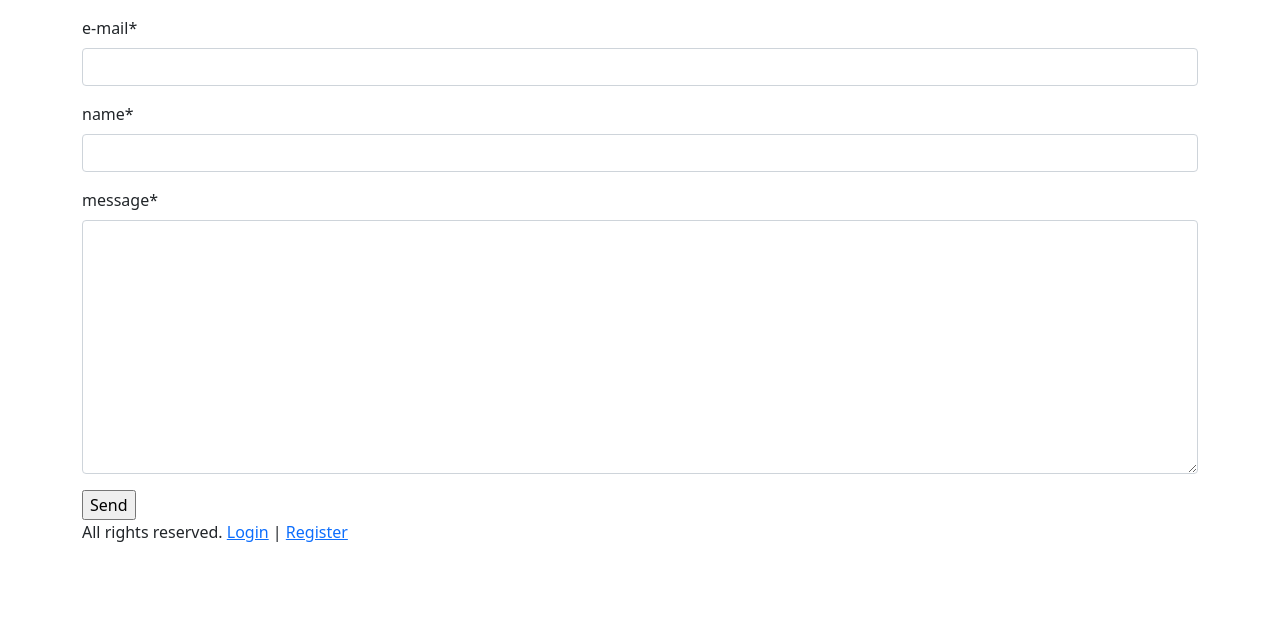
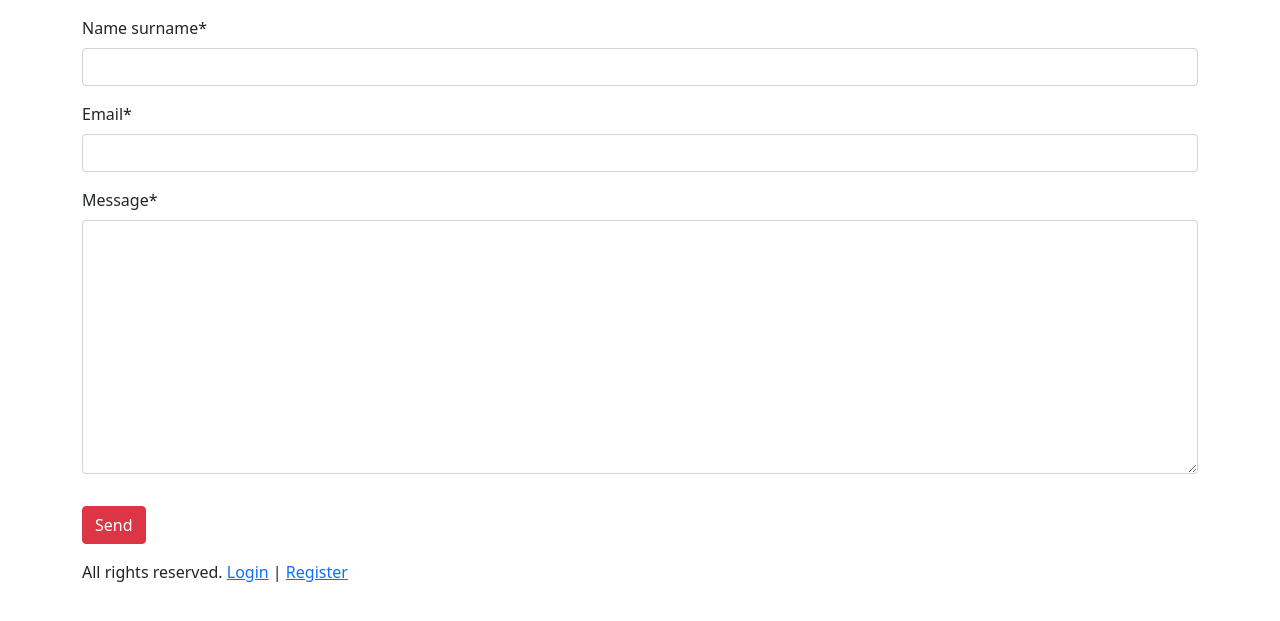
Before and after one commit to mirayiyidogan/swe_573, a Django app: page /communication in a window 1280 px wide. Shown: the part 56-677 px from the top of the page. Run offline with Django 4.2, Linux system fonts and the light colour scheme; data that the repository does not hold is empty; parts of the project's set-up code (start-up, migrations or seed data) failed here and were passed over; some libraries are stand-ins or nearby versions.

Commit message:
model form structure has been implemented to contact and communication models

```diff
--- a/gotya/forms/communication.py
+++ b/gotya/forms/communication.py
@@ -1,6 +1,7 @@
 from django import forms
+from gotya.models import ContactModel
 
-class CommunicationForm(forms.Form):
-    email = forms.EmailField(label='e-mail',max_length=100)
-    name_surname = forms.CharField(label='name', max_length=150)
-    message = forms.CharField(label="message", widget=forms.Textarea)
+class CommunicationForm(forms.ModelForm):
+    class Meta:
+        model= ContactModel
+        fields = ('name_surname', 'email', 'message')
--- a/gotya/templates/pages/communication.html
+++ b/gotya/templates/pages/communication.html
@@ -10,7 +10,7 @@
         {{ form.non_field_errors }}
         {% csrf_token %}
         {{ form|crispy }}
-        <input type="submit" value="Send" />
+        <input type="submit" class="btn btn-danger mt-3 mb-3" value="Send" />
     </form>
 
  {% endblock %}
--- a/gotya/views/communicate.py
+++ b/gotya/views/communicate.py
@@ -8,11 +8,7 @@ def communicate(request):
     if request.method == 'POST':
         form = CommunicationForm(request.POST)
         if form.is_valid():
-            contact = ContactModel()
-            contact.email = form.cleaned_data['email']
-            contact.name_surname = form.cleaned_data['name_surname']
-            contact.message = form.cleaned_data['message']
-            contact.save()
+            form.save()
             return redirect('homepage')
         #else:
     context = {
--- a/templates/base.html
+++ b/templates/base.html
@@ -1,8 +1,10 @@
 {% load static %}
+
 
 <!DOCTYPE html>
 <html lang="en">
    <head>
+      <link rel="icon" href="{% static 'base/icons/favicon.ico' %}">
       <!-- Required meta tags -->
       <meta charset="utf-8" />
       <meta name="viewport" content="width=device-width, initial-scale=1" />
```
